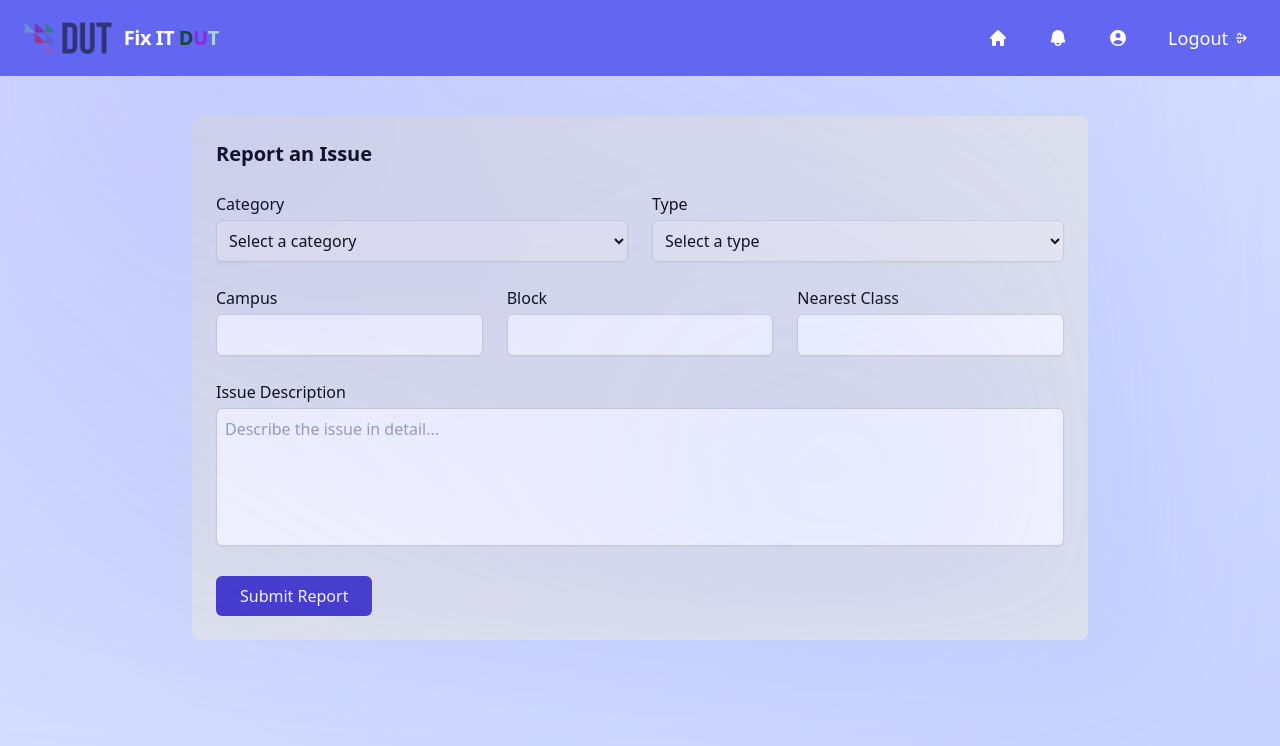
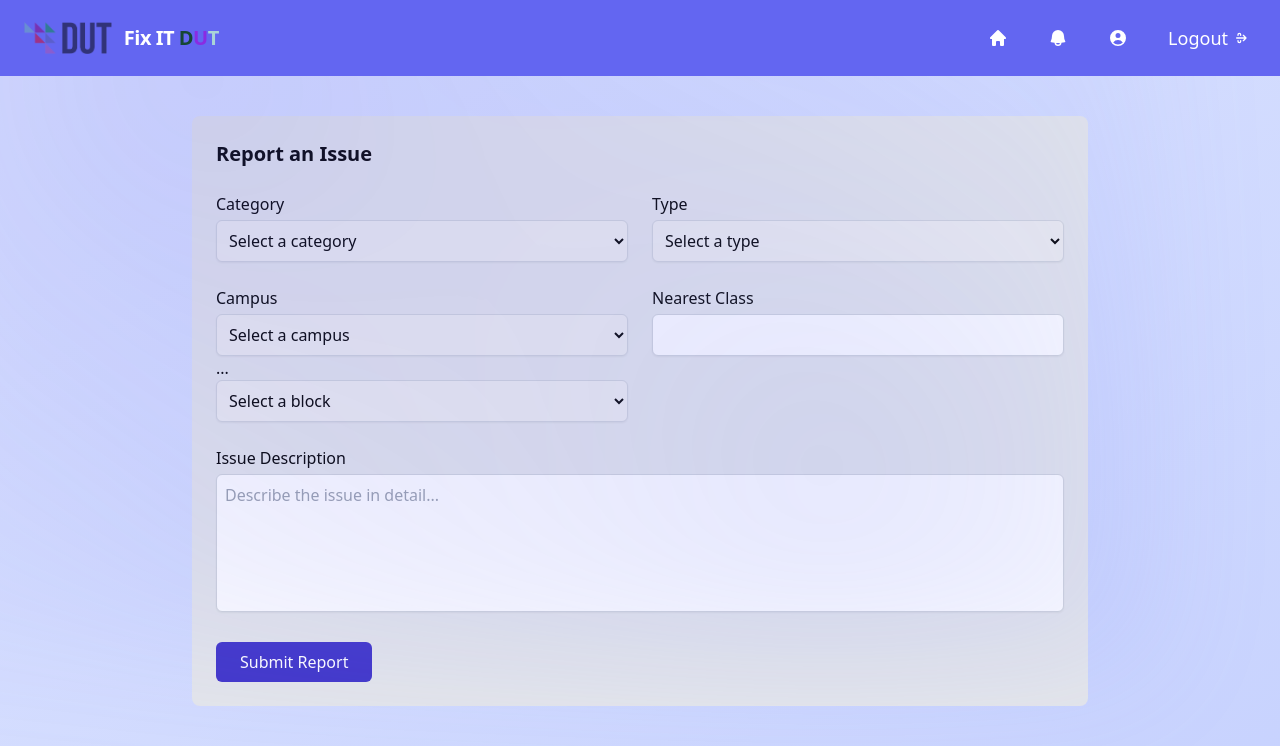
Before and after one commit to T9039/DUTFixIt, a Flask app: page /report in a window 1280 px wide. Shown: the top 746 px of the page. Run offline with Flask 3, Linux system fonts and the light colour scheme; some libraries are stand-ins or nearby versions.

Commit message:
Updated report.html
wanted to ad campus and block dropdown fields to the report form for issue submissions, so i replaced text inputs with dropdowns for campus and block selection.

```diff
--- a/templates/report.html
+++ b/templates/report.html
@@ -211,19 +211,29 @@
             <label for="campusInput" class="block mb-1 font-medium"
               >Campus</label
             >
-            <input
-              type="text"
-              id="campusInput"
-              class="w-full rounded-md border border-gray-300 p-2 shadow-sm focus:ring-2 focus:ring-indigo-500"
-            />
-          </div>
-          <div class="flex-1">
-            <label for="blockInput" class="block mb-1 font-medium">Block</label>
-            <input
-              type="text"
-              id="blockInput"
-              class="w-full rounded-md border border-gray-300 p-2 shadow-sm focus:ring-2 focus:ring-indigo-500"
-            />
+        <select
+  id="campusSelect"
+  class="w-full rounded-md border border-gray-300 p-2 shadow-sm focus:ring-2 focus:ring-indigo-500"
+  required
+>
+  <option value="" disabled selected>Select a campus</option>
+  <option value="Steve">Steve</option>
+  <option value="Ritson">Ritson</option>
+  <option value="ML Sultan">ML Sultan</option>
+  <option value="City">City</option>
+  <option value="Brickfield">Brickfield</option>
+  <option value="Indumiso">Indumiso</option>
+  <option value="Riverside">Riverside</option>
+</select>
+...
+<select
+  id="blockSelect"
+  class="w-full rounded-md border border-gray-300 p-2 shadow-sm focus:ring-2 focus:ring-indigo-500"
+  required
+>
+  <option value="" disabled selected>Select a block</option>
+  <!-- Block options will be dynamically filled based on campus -->
+</select>
           </div>
           <div class="flex-1">
             <label for="nearestClassInput" class="block mb-1 font-medium"
```
